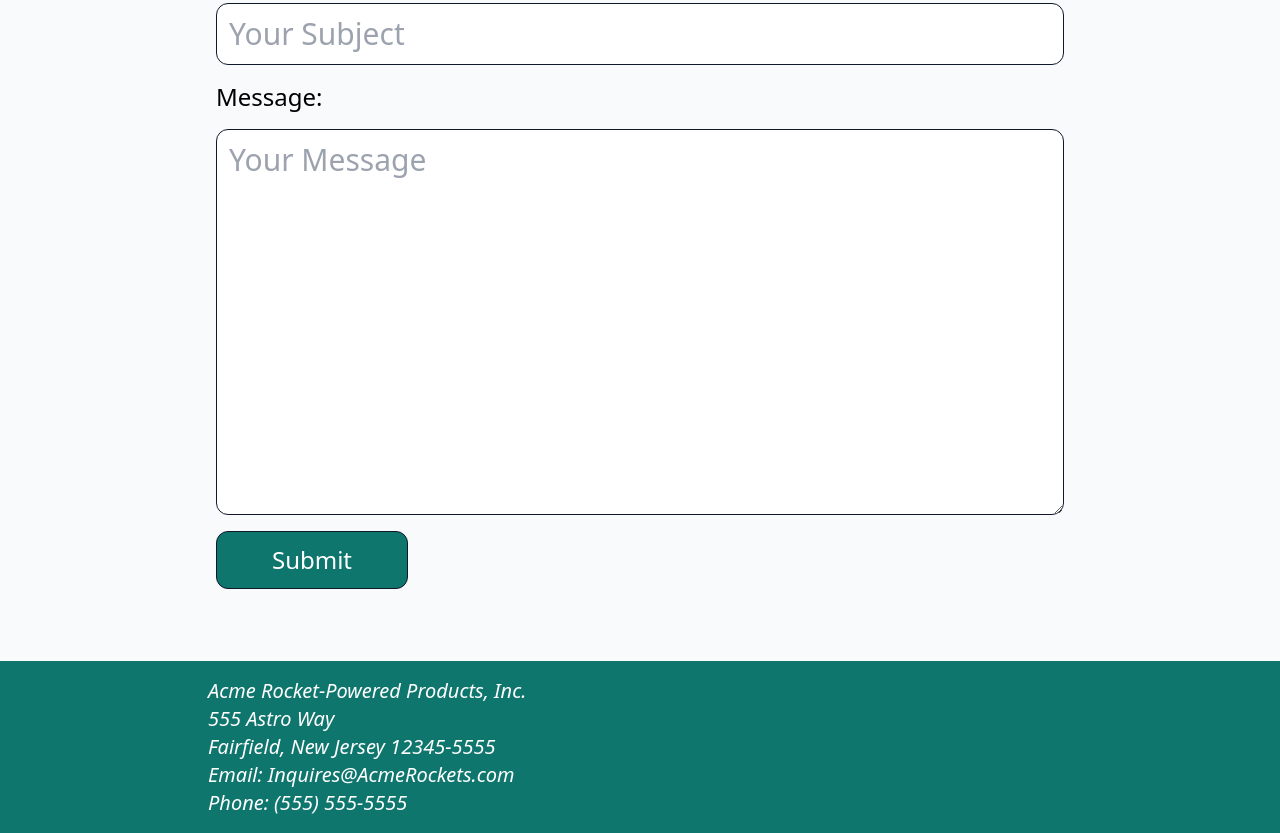
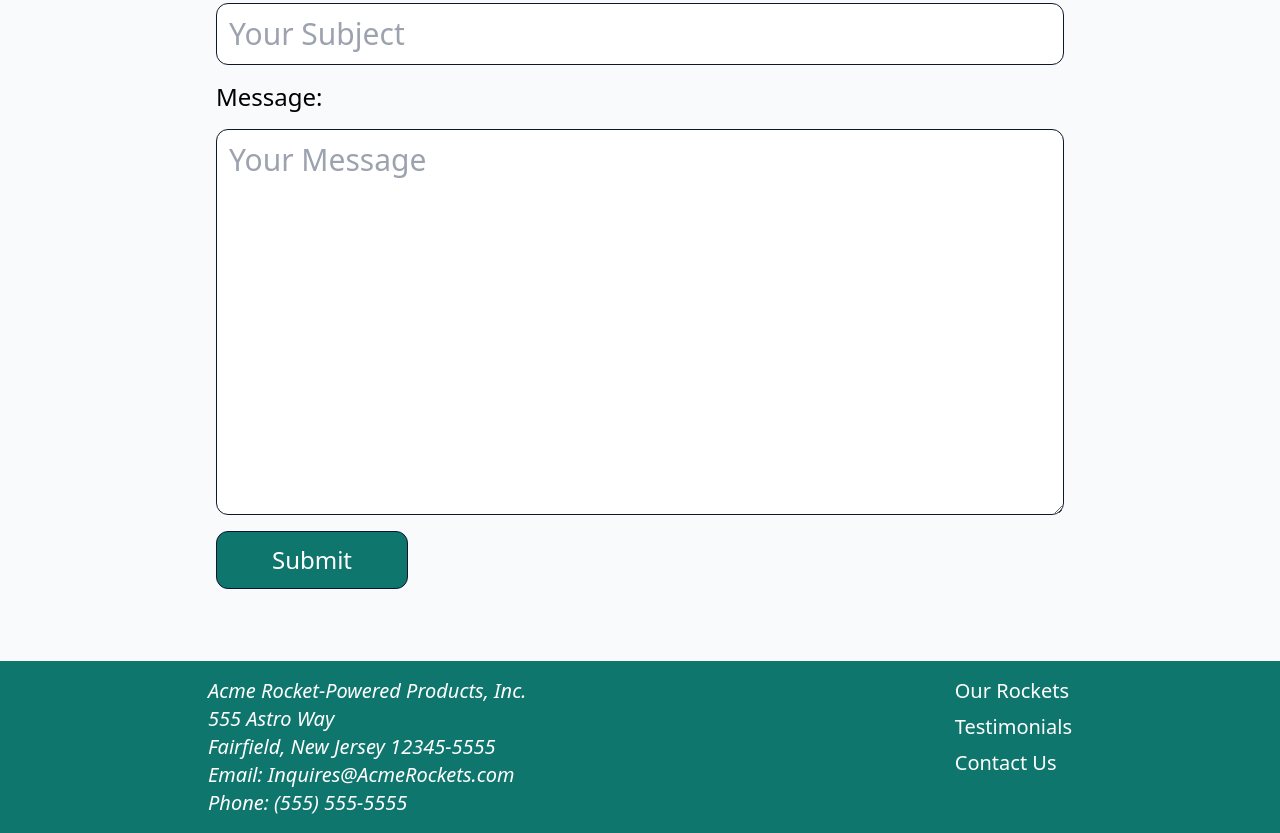
Before and after one commit to aadarshraj02/Acme-Rocket-Page, a website: page src/index.html in a window 1280 px wide. Shown: the part 2612-3445 px from the top of the page. Drawn offline with Linux system fonts and the light colour scheme.

Commit message:
added 3 nav link

```diff
--- a/src/index.html
+++ b/src/index.html
@@ -247,7 +247,11 @@
           ><br />
           Phone: <a href="tel:+15555555555">(555) 555-5555</a>
         </address>
-        <nav class="hidden md:flex flex-col gap-2" aria-label="footer"></nav>
+        <nav class="hidden md:flex flex-col gap-2" aria-label="footer">
+          <a href="#rockets" class="hover:opacity-90">Our Rockets</a>
+          <a href="#testimonials" class="hover:opacity-90">Testimonials</a>
+          <a href="#contact" class="hover:opacity-90">Contact Us</a>
+        </nav>
       </section>
     </footer>
   </body>
```
